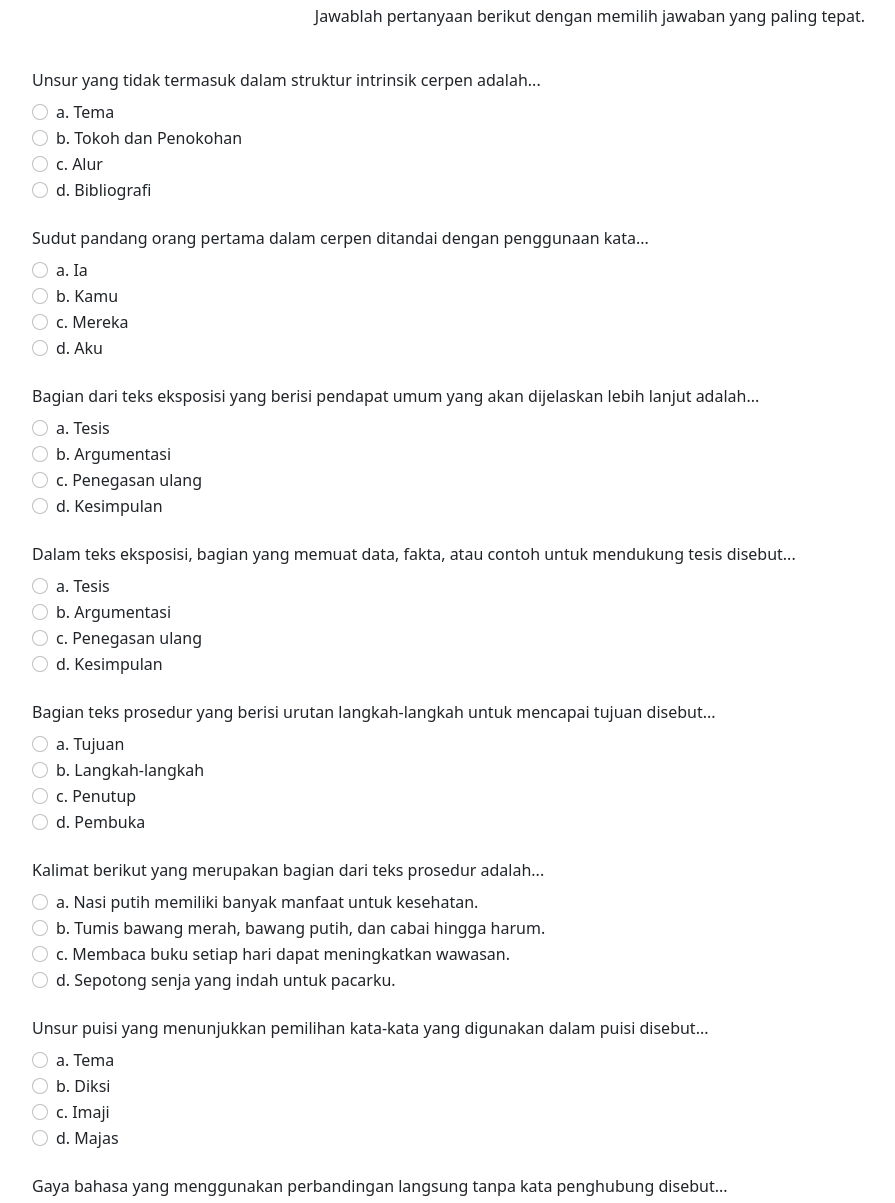
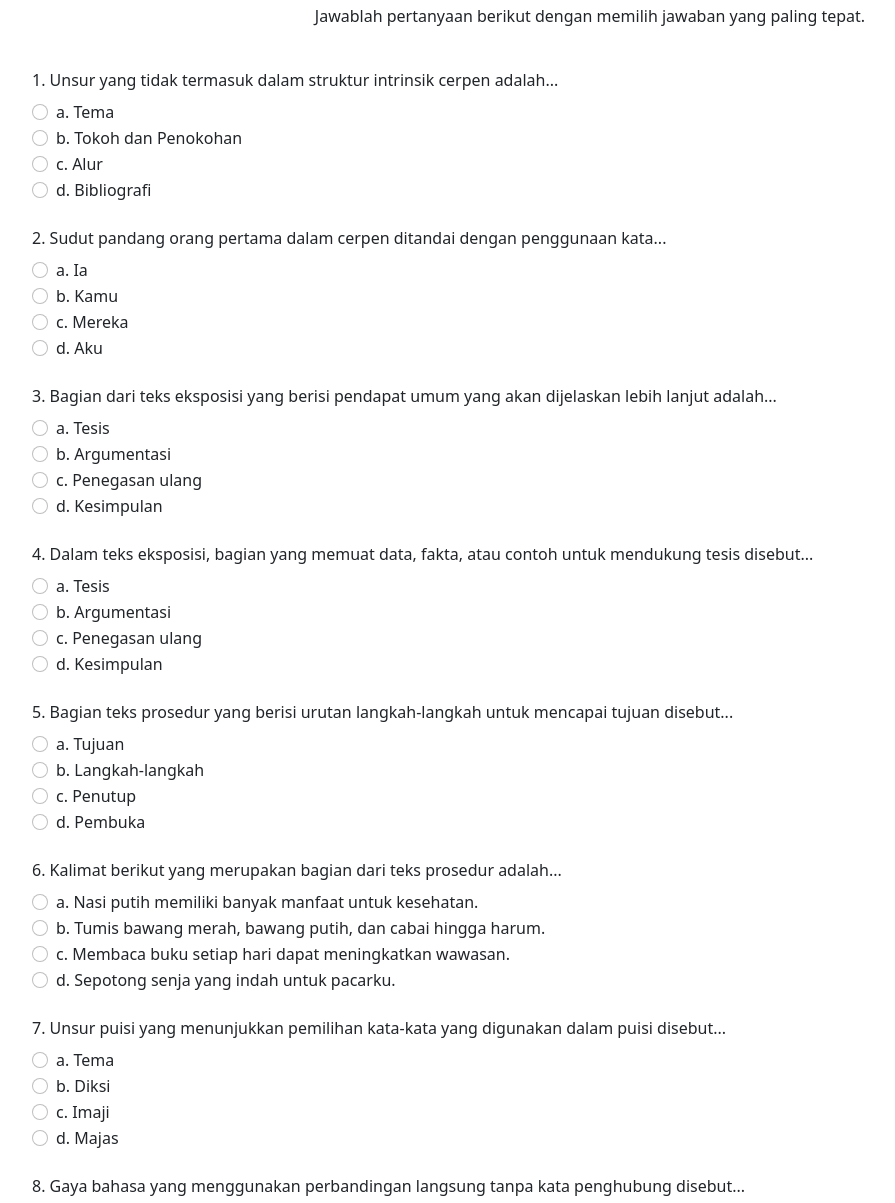
Before and after one commit to Ardhabilly/UAS_MEDIA_BILLY, a plain HTML site: page quiz.html in a window 1280 px wide. Shown: the part 138-1341 px from the top of the page, without its empty margins (50-945 px from the left). Drawn offline with nearby package versions, Linux system fonts and the light colour scheme; a script that the page names is missing.

Commit message:
Update quiz.html

```diff
--- a/quiz.html
+++ b/quiz.html
@@ -53,7 +53,7 @@
       <form onsubmit="calculateScore(event)">
         <!-- Soal 1 -->
         <div class="mb-4" data-aos="fade-up">
-          <label for="soal1" class="form-label">Unsur yang tidak termasuk dalam struktur intrinsik cerpen adalah...</label>
+          <label for="soal1" class="form-label">1. Unsur yang tidak termasuk dalam struktur intrinsik cerpen adalah...</label>
           <div id="soal1">
             <div class="form-check">
               <input class="form-check-input" type="radio" name="soal1" id="soal1a" value="a">
@@ -76,7 +76,7 @@
 
         <!-- Soal 2 -->
         <div class="mb-4" data-aos="fade-up">
-          <label for="soal2" class="form-label">Sudut pandang orang pertama dalam cerpen ditandai dengan penggunaan kata...</label>
+          <label for="soal2" class="form-label">2. Sudut pandang orang pertama dalam cerpen ditandai dengan penggunaan kata...</label>
           <div id="soal2">
             <div class="form-check">
               <input class="form-check-input" type="radio" name="soal2" id="soal2a" value="a">
@@ -99,7 +99,7 @@
 
         <!-- Soal 3 -->
         <div class="mb-4" data-aos="fade-up">
-          <label for="soal3" class="form-label">Bagian dari teks eksposisi yang berisi pendapat umum yang akan dijelaskan lebih lanjut adalah...</label>
+          <label for="soal3" class="form-label">3. Bagian dari teks eksposisi yang berisi pendapat umum yang akan dijelaskan lebih lanjut adalah...</label>
           <div id="soal3">
             <div class="form-check">
               <input class="form-check-input" type="radio" name="soal3" id="soal3a" value="a">
@@ -122,7 +122,7 @@
 
         <!-- Soal 4 -->
         <div class="mb-4" data-aos="fade-up">
-          <label for="soal4" class="form-label">Dalam teks eksposisi, bagian yang memuat data, fakta, atau contoh untuk mendukung tesis disebut...</label>
+          <label for="soal4" class="form-label">4. Dalam teks eksposisi, bagian yang memuat data, fakta, atau contoh untuk mendukung tesis disebut...</label>
           <div id="soal4">
             <div class="form-check">
               <input class="form-check-input" type="radio" name="soal4" id="soal4a" value="a">
@@ -145,7 +145,7 @@
 
         <!-- Soal 5 -->
         <div class="mb-4" data-aos="fade-up">
-          <label for="soal5" class="form-label">Bagian teks prosedur yang berisi urutan langkah-langkah untuk mencapai tujuan disebut...</label>
+          <label for="soal5" class="form-label">5. Bagian teks prosedur yang berisi urutan langkah-langkah untuk mencapai tujuan disebut...</label>
           <div id="soal5">
             <div class="form-check">
               <input class="form-check-input" type="radio" name="soal5" id="soal5a" value="a">
@@ -168,7 +168,7 @@
 
         <!-- Soal 6 -->
         <div class="mb-4" data-aos="fade-up">
-            <label for="soal6" class="form-label">Kalimat berikut yang merupakan bagian dari teks prosedur adalah...</label>
+            <label for="soal6" class="form-label">6. Kalimat berikut yang merupakan bagian dari teks prosedur adalah...</label>
             <div id="soal6">
             <div class="form-check">
                 <input class="form-check-input" type="radio" name="soal6" id="soal6a" value="a">
@@ -192,7 +192,7 @@
 
         <!-- Soal 7 -->
         <div class="mb-4" data-aos="fade-up">
-            <label for="soal7" class="form-label">Unsur puisi yang menunjukkan pemilihan kata-kata yang digunakan dalam puisi disebut...</label>
+            <label for="soal7" class="form-label">7. Unsur puisi yang menunjukkan pemilihan kata-kata yang digunakan dalam puisi disebut...</label>
             <div id="soal7">
             <div class="form-check">
                 <input class="form-check-input" type="radio" name="soal7" id="soal7a" value="a">
@@ -216,7 +216,7 @@
 
         <!-- Soal 8 -->
         <div class="mb-4" data-aos="fade-up">
-            <label for="soal8" class="form-label">Gaya bahasa yang menggunakan perbandingan langsung tanpa kata penghubung disebut...</label>
+            <label for="soal8" class="form-label">8. Gaya bahasa yang menggunakan perbandingan langsung tanpa kata penghubung disebut...</label>
             <div id="soal8">
             <div class="form-check">
                 <input class="form-check-input" type="radio" name="soal8" id="soal8a" value="a">
@@ -240,7 +240,7 @@
 
         <!-- Soal 9 -->
         <div class="mb-4" data-aos="fade-up">
-            <label for="soal9" class="form-label">Peran moderator dalam debat adalah...</label>
+            <label for="soal9" class="form-label">9. Peran moderator dalam debat adalah...</label>
             <div id="soal9">
             <div class="form-check">
                 <input class="form-check-input" type="radio" name="soal9" id="soal9a" value="a">
@@ -264,7 +264,7 @@
 
         <!-- Soal 10 -->
         <div class="mb-4" data-aos="fade-up">
-            <label for="soal10" class="form-label">Sesi dalam debat di mana kedua tim saling mengajukan pertanyaan dan menjawab disebut...</label>
+            <label for="soal10" class="form-label">10. Sesi dalam debat di mana kedua tim saling mengajukan pertanyaan dan menjawab disebut...</label>
             <div id="soal10">
             <div class="form-check">
                 <input class="form-check-input" type="radio" name="soal10" id="soal10a" value="a">
```
